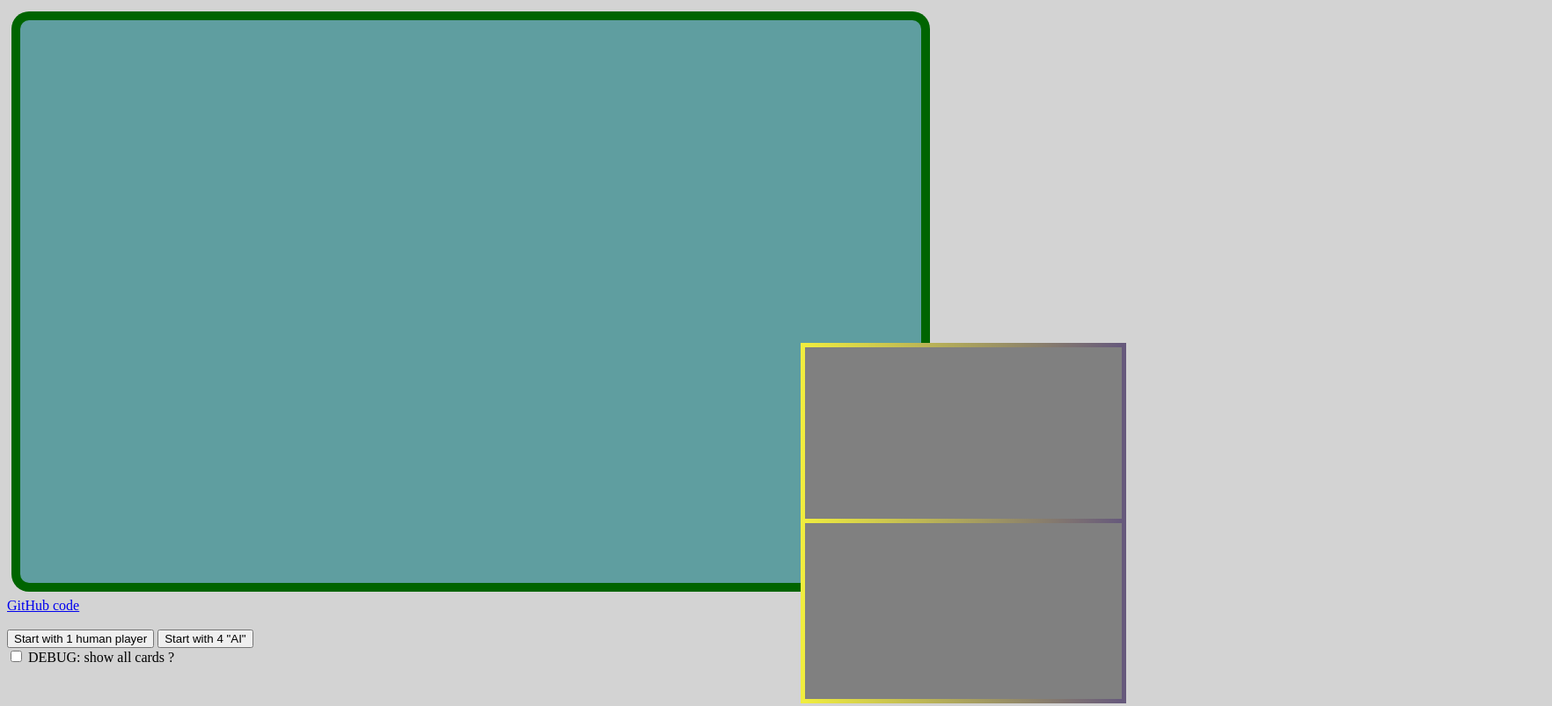
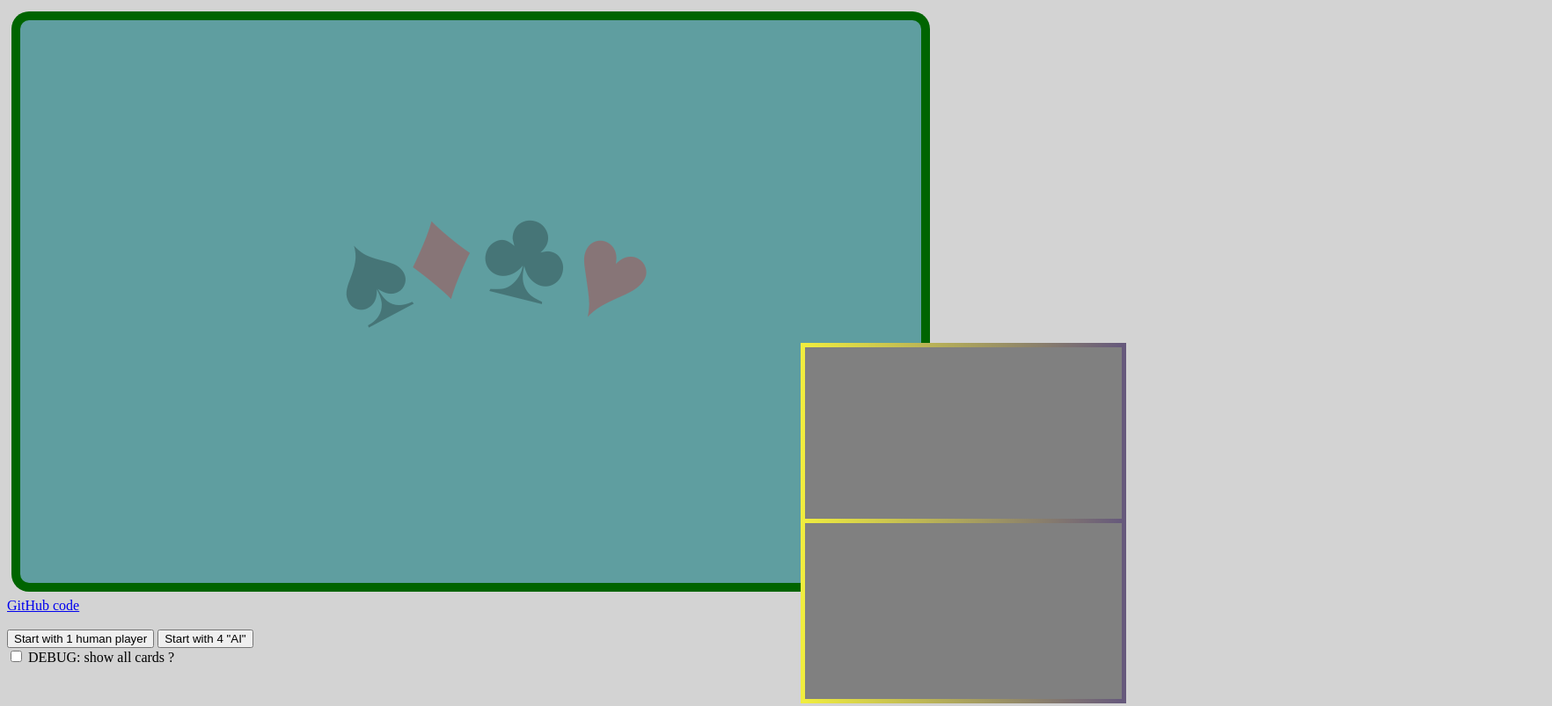
Before and after one commit to yannick42/hearts, a website with bundled scripts: page frontend/public/index.html in a window 1280 px wide. Shown: the whole page at 88% size, 1764 px wide, since content can reach past the window. Built offline with nearby package versions, Linux system fonts and the light colour scheme.

Commit message:
improve UI

```diff
--- a/frontend/public/css/index.css
+++ b/frontend/public/css/index.css
@@ -16,6 +16,32 @@ body {
   box-shadow: 0 0 0 10px darkgreen;
   margin-top: 15px;
   margin-left: 15px;
+}
+
+#logo {
+  width: 100%;
+  height: 100%;
+  user-select: none;
+  opacity: 0.25;
+  padding: 20% 35%;
+}
+
+#logo > div {
+  font-size: 150px;
+  display: inline-block;
+}
+
+#logo > div:nth-child(1) {
+  transform: rotate(-28deg);
+}
+#logo > div:nth-child(2) {
+  transform: rotate(-14deg) translate(3px, -25px);
+}
+#logo > div:nth-child(3) {
+  transform: rotate(14deg) translate(-3px, -25px);
+}
+#logo > div:nth-child(4) {
+  transform: rotate(28deg);
 }
 
 footer {
@@ -62,7 +88,7 @@ footer {
   left: calc(50% - 175px);
   width: 350px;
   top: calc(50% - 125px);
-  position: relative;
+  position: absolute;
   font-size: 3em;
   height: 250px;
 }
--- a/frontend/public/index.html
+++ b/frontend/public/index.html
@@ -10,6 +10,14 @@
 <body>
 
     <div id="table">
+
+        <div id="logo">
+            <div>♠</div>
+            <div class="red">♦</div>
+            <div>♣</div>
+            <div class="red">♥</div>
+        </div>
+
         <span id="token" title="TODO: ??">D</span>
         <div id="north" class="player">
             <span class="score"></span>
```
